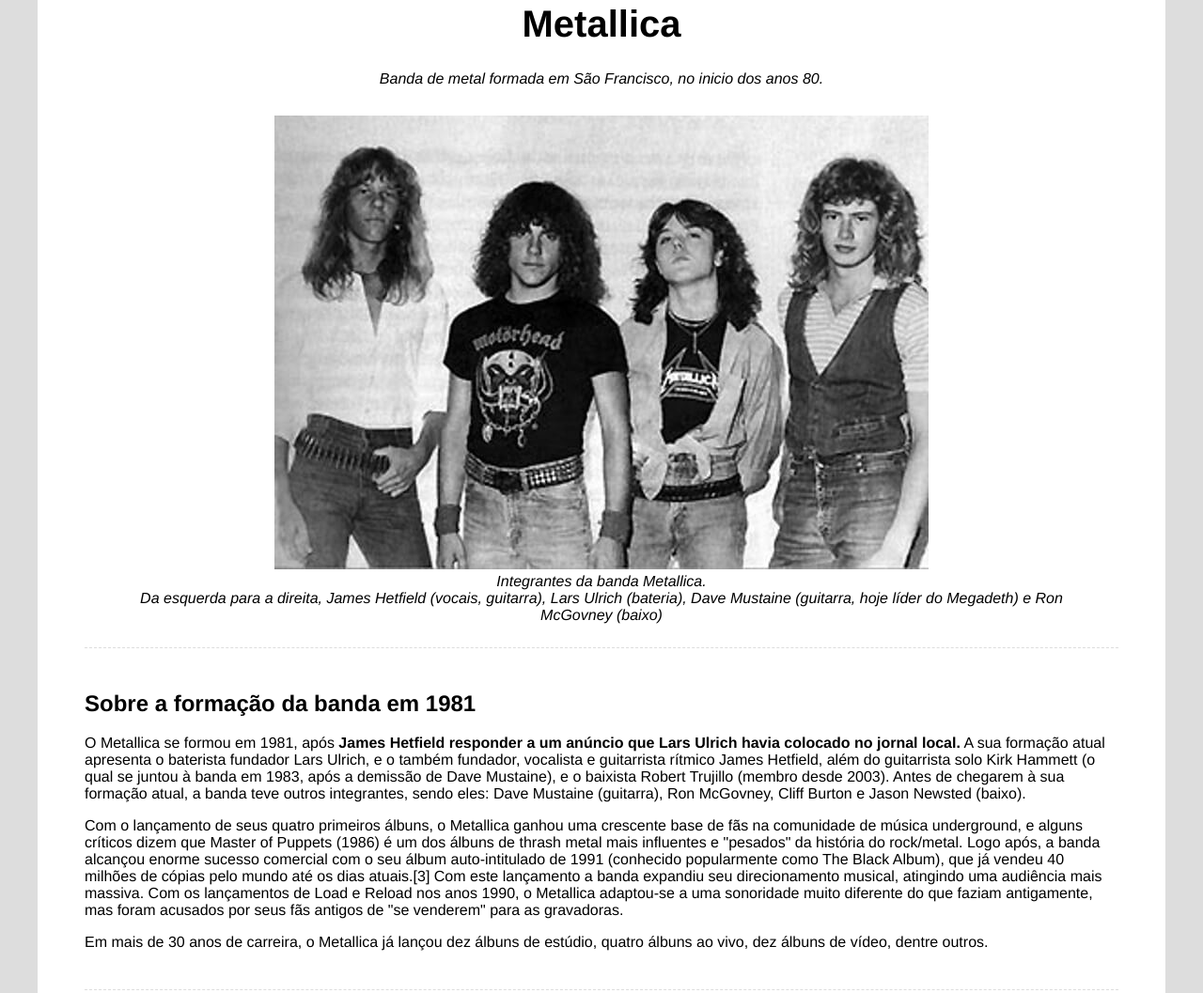
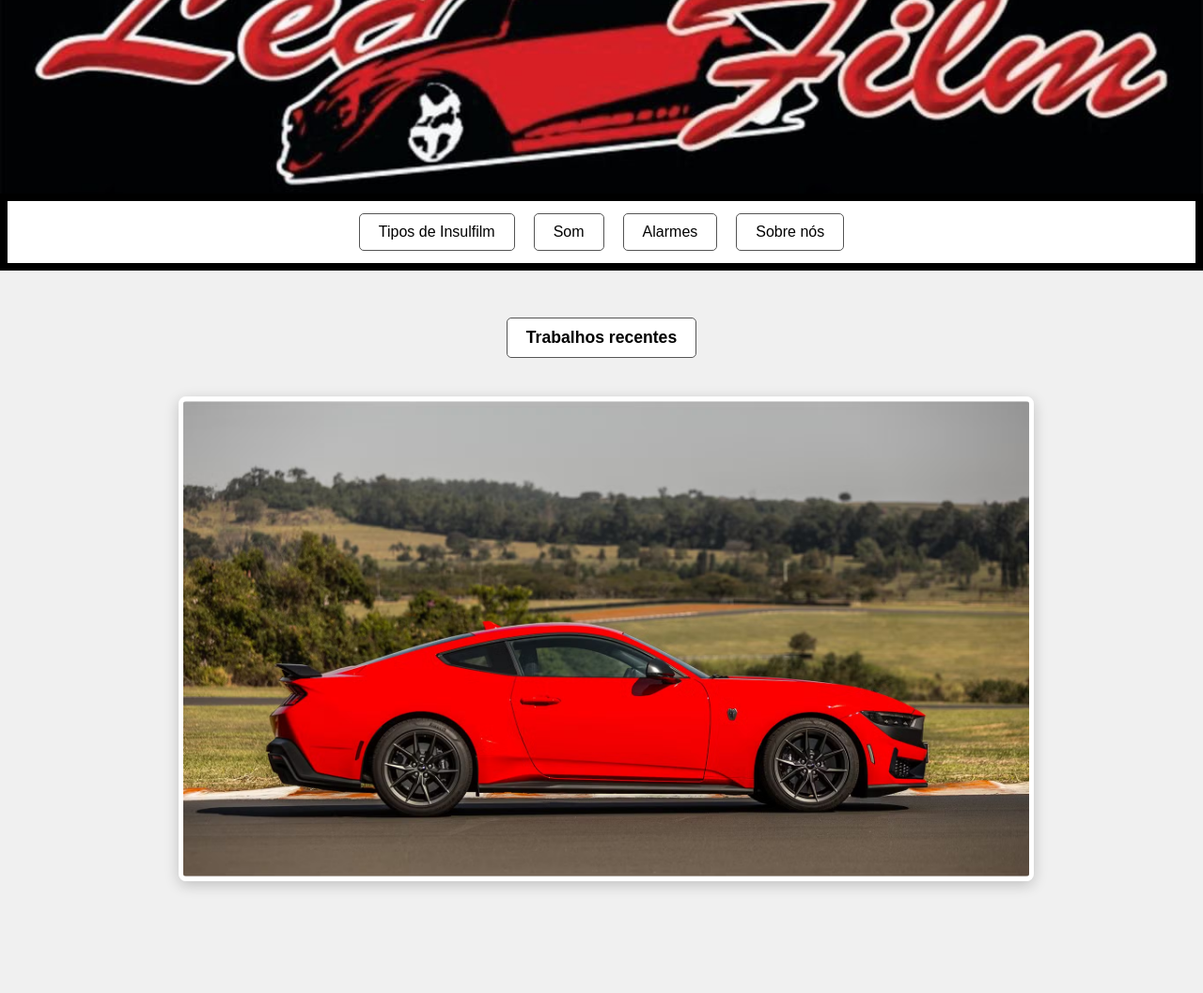
Before and after one commit to RodolphoMRosa/LedFilm, a plain HTML site: page index.html in a window 1280 px wide. Shown: the part 94-1151 px from the top of the page at 94% size. After the commit the page ends 1116 px from the top, so only its background shows below. Drawn offline with Linux system fonts and the light colour scheme.

Commit message:
Add files via upload

```diff
--- a/index.html
+++ b/index.html
@@ -1,64 +1,64 @@
 <!DOCTYPE html>
-<html lang="en">
+<html lang="pt-br">
 <head>
     <meta charset="UTF-8">
     <meta name="viewport" content="width=device-width, initial-scale=1.0">
-    <title>Tributo Metallica</title>
-    <link rel="stylesheet" href="css/styles.css">
+    <title>LedFilm</title>
+    <link rel="stylesheet" href="style.css">
 </head>
 <body>
 
-    <div class="container">
+    <header>
+        <img src="img/logo.jpeg" alt="Logo da empresa" id="logo">
 
-        <!-- CABEÇALHO -->
+        <nav class="menu-principal">
+            <ul>
+                <li><a href="#tipos_insulfilm">Tipos de Insulfilm</a></li>
+                <li><a href="#som_automotivo">Som</a></li>
+                <li><a href="#tipos_alarmes">Alarmes</a></li>
+                <li><a href="#sobre_nos">Sobre nós</a></li>
+            </ul>
+        </nav>
+    </header>
 
-        <div class="header">
-        <h1 class="main-title">Metallica</h1>
-        <p><i>Banda de metal formada em São Francisco, no inicio dos anos 80.</i></p>
+    <div class="container-titulo-destaque">
+        <div class="titulo-destaque">
+            Trabalhos recentes
+        </div>
+    </div>
+
+
+    <main class="conteudo-principal">
+        <div id="galeria-container">
+            <img src="img/carro1.avif" id="imagem-rotativa" alt="Carro em exibição">
         </div>
 
-    <!-- IMAGEM DA BANDA -->
+        <div class="secoes-wrapper">
 
-    <DIV class="featured-image">
-        <figure>
-            <img src="img/primeira formacao metallica.jpg" alt="Banda Metallica ultima formação">
-            <figcaption><i>Integrantes da banda Metallica.</i></figcaption>
-            <figcaption><i>Da esquerda para a direita, James Hetfield (vocais, guitarra), Lars Ulrich (bateria), Dave Mustaine (guitarra, hoje líder do Megadeth) e Ron McGovney (baixo)</i></figcaption>
-    </DIV>
+            <section id="tipos_insulfilm" class="conteudo-secao">
+                <h2>Tipos de Insulfilm</h2>
+                <p>Detalhe aqui os tipos de película Insulfilm que você oferece (G5, G20, G35, antivandalismo, etc.).</p>
+                </section>
 
-    <!-- BIOGRAFIA DA BANDA -->
+            <section id="som_automotivo" class="conteudo-secao">
+                <h2>Som Automotivo</h2>
+                <p>Apresente as marcas e tipos de projetos de som que sua loja realiza.</p>
+                </section>
 
-    <div class="biography-container">
-        <h2>Sobre a formação da banda em 1981</h2>
-        <p>O Metallica se formou em 1981, após <span class="bold">James Hetfield responder a um anúncio que Lars Ulrich havia colocado no jornal local.</span> A sua formação atual apresenta o baterista fundador Lars Ulrich, e o também fundador, vocalista e guitarrista rítmico James Hetfield, além do guitarrista solo Kirk Hammett (o qual se juntou à banda em 1983, após a demissão de Dave Mustaine), e o baixista Robert Trujillo (membro desde 2003). Antes de chegarem à sua formação atual, a banda teve outros integrantes, sendo eles: Dave Mustaine (guitarra), Ron McGovney, Cliff Burton e Jason Newsted (baixo).</p>
-        <p>Com o lançamento de seus quatro primeiros álbuns, o Metallica ganhou uma crescente base de fãs na comunidade de música underground, e alguns críticos dizem que Master of Puppets (1986) é um dos álbuns de thrash metal mais influentes e "pesados" da história do rock/metal. Logo após, a banda alcançou enorme sucesso comercial com o seu álbum auto-intitulado de 1991 (conhecido popularmente como The Black Album), que já vendeu 40 milhões de cópias pelo mundo até os dias atuais.[3] Com este lançamento a banda expandiu seu direcionamento musical, atingindo uma audiência mais massiva. Com os lançamentos de Load e Reload nos anos 1990, o Metallica adaptou-se a uma sonoridade muito diferente do que faziam antigamente, mas foram acusados por seus fãs antigos de "se venderem" para as gravadoras.</p>
-        <p>Em mais de 30 anos de carreira, o Metallica já lançou dez álbuns de estúdio, quatro álbuns ao vivo, dez álbuns de vídeo, dentre outros.</p>
-    </div>
+            <section id="tipos_alarmes" class="conteudo-secao">
+                <h2>Alarmes</h2>
+                <p>Descreva os modelos de alarmes e travas elétricas disponíveis.</p>
+                </section>
 
-    <!-- CURIOSIDADES -->
+            <section id="sobre_nos" class="conteudo-secao">
+                <h2>Sobre Nós</h2>
+                <p>Conte a história da sua empresa, sua missão e seus valores. Adicione informações de contato e localização.</p>
+                </section>
+        </div>
+    </main>
 
-    <div class="curiosities-container">
-        <h2>Curiosidades da banda</h2>
-        <ul>
-            <li>James Hetfield começou tocando baixo.</li>
-            <li>James Hetfield contou que "Lars Ulrich era "horrível" quando o conheceu", e revelou o que o convenceu a formar o Metallica com ele. Foram eles que formaram a banda no começo dos anos 80.</li>
-            <li>Ron Quintana, produtor musical, foi quem escolheu o nome da banda, propôs "Metal Mania" e "Metallica", sendo o último a escolha de Lars Ulrich.</li>
-            <li>O vocalista,e guitarrista principal, da banda Megadeath já foi do Metallica e por conta de uma briga, por excesso de drogas e álcool, acabou saindo.</li>
-            <li>O primeiro show da banda aconteceu em 14 de março de 1982, na Radio de Anaheim, na Califórnia. Com James Hetfield no vocal e guitarra, Lars Ulrich na bateria, Dave Mustaine na guitarra solo e Ron McGovney no baixo.</li>
-        </ul>
-    </div>
+    <footer></footer>
 
-      <div class="img-bold">
-        <figure>
-            <img src="img/formacao-metallica.jpg" alt="Atual formação da banda Metallica.">
-            <figcaption><i>James comandando o Metallica.</i></figcaption>
-        </figure>
-    </div>
-
-    <div class="moreinfo-container">
-        <h2>Mais Informações:</h2>
-        <p>Para mais Informações da banda, <a href="https://pt.wikipedia.org/wiki/Metallica"> clique aqui.</a> </p>
-    </div>
-</div>
+    <script src="script.js"></script>
 </body>
 </html>
--- /dev/null
+++ b/script.js
@@ -0,0 +1,40 @@
+document.addEventListener('DOMContentLoaded', function() {
+
+    // Lista com o nome de todas as imagens que irão girar
+    // Certifique-se de que os nomes correspondem exatamente aos arquivos na pasta 'img'
+    const imagensDaGaleria = [
+        "img/carro1.avif",
+        "img/carro2.avif",
+        "img/carro3.avif",
+        "img/carro4.avif",
+        "img/carro5.avif",
+        "img/carro6.jpeg",
+        "img/carro7.jpeg",
+        "img/carro8.jpeg",
+        "img/carro9.jpeg"
+    ];
+
+    // Pega o elemento da imagem no HTML pelo seu ID
+    const imagemElemento = document.getElementById('imagem-rotativa');
+
+    // Variável para controlar qual imagem está sendo exibida
+    let indiceAtual = 0;
+
+    // Função que troca a imagem
+    function girarImagens() {
+        // Incrementa o índice para pegar a próxima imagem da lista
+        indiceAtual++;
+
+        // Se o índice passar do número de imagens, ele volta para o início (0)
+        if (indiceAtual >= imagensDaGaleria.length) {
+            indiceAtual = 0;
+        }
+
+        // Atualiza o atributo 'src' do elemento da imagem para a próxima imagem
+        imagemElemento.src = imagensDaGaleria[indiceAtual];
+    }
+
+    // Define um intervalo para chamar a função girarImagens() a cada 5 segundos
+    // 5000 milissegundos = 5 segundos
+    setInterval(girarImagens, 5000);
+});
--- /dev/null
+++ b/style.css
@@ -0,0 +1,125 @@
+/* Estilos Gerais */
+body {
+    margin: 0;
+    font-family: Arial, sans-serif;
+    background-color: #f0f0f0; /* Cor cinza claro para o fundo */
+}
+
+/* === SEÇÃO MODIFICADA === */
+
+/* Cabeçalho e Logo */
+header {
+    background-color: white;
+    width: 100%; /* Garante que o container ocupe toda a largura */
+    /* Removemos o padding e o alinhamento para que a imagem possa preencher o espaço */
+}
+
+#logo {
+    width: 100%; /* FAZ A IMAGEM OCUPAR 100% DA LARGURA DA TELA */
+    height: 300px; /* ALTURA FIXA PARA O BANNER. Ajuste este valor como preferir. */
+    /* O valor original de 20cm foi substituído por ser muito grande e impraticável para a web. */
+    object-fit: cover; /* IMPORTANTE: Faz a imagem cobrir todo o espaço, cortando o excesso sem distorcer. */
+    object-position: center; /* Centraliza a imagem no espaço disponível, útil caso ela seja cortada. */
+    display: block; /* Remove qualquer espaço extra que o navegador possa adicionar abaixo da imagem. */
+}
+
+/* === FIM DA SEÇÃO MODIFICADA === */
+
+
+/* Menu Principal */
+.menu-principal {
+    background-color: white;
+    padding: 8px 0; /* Aumentei o preenchimento para dar mais espaço */
+    border: 8px solid #000000; /* BORDA GERAL EM VOLTA DE TODO O MENU (cinza escuro) */
+    margin: 0; /* Adiciona uma pequena margem nas laterais do menu */
+}
+
+.menu-principal ul {
+    list-style: none;
+    padding: 0;
+    margin: 0;
+    display: flex;
+    justify-content: center;
+    flex-wrap: wrap;
+}
+
+.menu-principal li {
+    margin: 5px 10px; /* Espaçamento entre os itens */
+}
+
+.menu-principal a {
+    text-decoration: none;
+    color: black;
+    /* BORDA EM VOLTA DE CADA OPÇÃO (cinza escuro) */
+    border: 1px solid #555;
+    padding: 10px 20px;
+    border-radius: 5px; /* Cantos arredondados para cada opção */
+    display: block; /* Garante que o padding e a borda se comportem bem */
+    transition: background-color 0.3s, color 0.3s;
+}
+
+/* Efeito ao passar o mouse sobre o menu */
+.menu-principal a:hover {
+    background-color: #080808; /* Fundo fica vermelho escuro no hover */
+    color: white; /* Texto fica branco para dar contraste */
+}
+
+/* Estilo para o Título de Destaque "Trabalhos Recentes" */
+.container-titulo-destaque {
+    text-align: center; /* Centraliza o elemento filho */
+    padding-top: 50px;
+    padding-bottom: 1px; /* Adiciona um espaço abaixo do título */
+    background-color: #f0f0f0; /* Mesma cor de fundo do corpo da página */
+}
+
+.titulo-destaque {
+    display: inline-block; /* Faz a borda se ajustar ao tamanho do texto */
+    font-weight: bold; /* Deixa o texto em negrito */
+    font-size: 1.1em; /* Aumenta um pouco o tamanho da fonte */
+
+    /* ESTILO IDÊNTICO AO DAS OPÇÕES DO MENU */
+    text-decoration: none;
+    color: black;
+    border: 1px solid #555;
+    padding: 10px 20px;
+    border-radius: 5px;
+    background-color: white; /* Fundo branco para se destacar */
+}
+
+/* Conteúdo Principal e Galeria */
+.conteudo-principal {
+    padding: 40px 20px;
+}
+
+#galeria-container {
+    max-width: 900px; /* Largura máxima do contêiner da galeria */
+    margin: 0 auto; /* Centraliza a galeria na página */
+    text-align: center;
+}
+
+#imagem-rotativa {
+    max-width: 100%; /* Garante que a imagem seja responsiva */
+    height: auto;
+    border: 5px solid white;
+    box-shadow: 0 4px 15px rgba(0, 0, 0, 0.2); /* Sombra para destacar a foto */
+    border-radius: 8px;
+}
+
+/* Seções de Conteúdo */
+.secoes-wrapper {
+    max-width: 900px;
+    margin: 40px auto 0 auto; /* Espaçamento acima das seções e centralização */
+}
+
+.conteudo-secao {
+    display: none; /* Esconde todas as seções por padrão */
+    background-color: white;
+    padding: 25px;
+    border-radius: 8px;
+    box-shadow: 0 4px 15px rgba(0, 0, 0, 0.1);
+}
+
+/* Mágica do CSS: Exibe a seção quando ela é o "alvo" do link */
+.conteudo-secao:target {
+    display: block;
+}
```
Also changed, not shown: img/carro1.avif (added), img/carro2.avif (added), img/carro3.avif (added), img/carro4.avif (added), img/carro5.avif (added), img/carro6.jpeg (added), img/carro7.jpeg (added), img/carro8.jpeg (added), img/carro9.jpeg (added), img/logo.jpeg (added).
